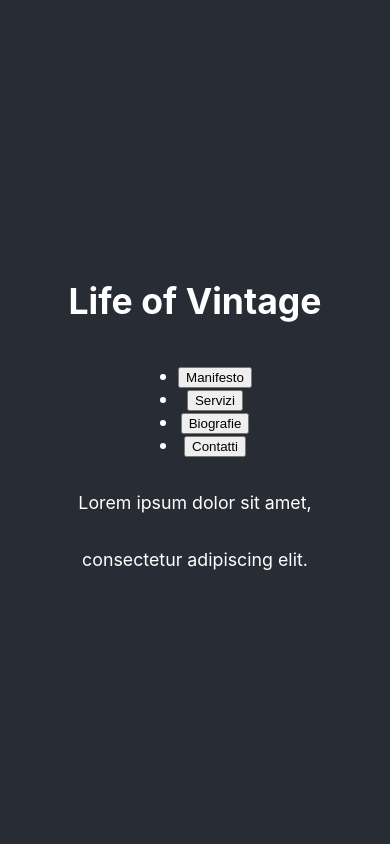
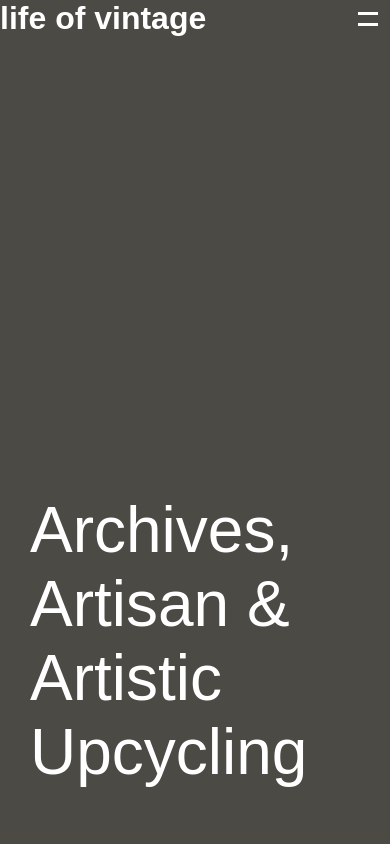
Before and after one commit to MichelangeloMastroroccoDeGrandis/lifeofvintage, a React (Create React App) app: page / in a window 390 px wide. Shown: the top 844 px of the page. Built offline with nearby package versions, Linux system fonts and the light colour scheme.

Commit message:
finish menu remember that website is mobile first

```diff
--- a/src/App.css
+++ /dev/null
@@ -1,38 +0,0 @@
-.App {
-  text-align: center;
-}
-
-.App-logo {
-  height: 40vmin;
-  pointer-events: none;
-}
-
-@media (prefers-reduced-motion: no-preference) {
-  .App-logo {
-    animation: App-logo-spin infinite 20s linear;
-  }
-}
-
-.App-header {
-  background-color: #282c34;
-  min-height: 100vh;
-  display: flex;
-  flex-direction: column;
-  align-items: center;
-  justify-content: center;
-  font-size: calc(10px + 2vmin);
-  color: white;
-}
-
-.App-link {
-  color: #61dafb;
-}
-
-@keyframes App-logo-spin {
-  from {
-    transform: rotate(0deg);
-  }
-  to {
-    transform: rotate(360deg);
-  }
-}
--- a/src/App.js
+++ b/src/App.js
@@ -1,4 +1,4 @@
-import './App.css';
+import './components/css/App.css';
 import Header from './components/Header';
 import Manifesto from './components/Manifesto';
 import Services from './components/Services';
--- a/src/components/Header.js
+++ b/src/components/Header.js
@@ -1,19 +1,40 @@
+import styles from './css/Header.module.css'
 import AnchorLink from "react-anchor-link-smooth-scroll";
+import React, { useState } from 'react';
+
 const Header = () => {
-    return (<header className="App-header">
 
-                <h1>Life of Vintage </h1>
-                <nav>
+    const [isOpen, setIsOpen] = useState(false);
+
+    const toggleNav = () => {
+        setIsOpen(!isOpen);
+    }
+
+    return (<header className={styles.header}>
+            <div className={styles.container}>
+                <h1>life of vintage</h1>
+                <div className={styles.hamburger} onClick={toggleNav}>
+                    <div className={`${styles.hamburgerLine} ${isOpen ? styles.cross1 : ''}`}></div>
+                    <div className={`${styles.hamburgerLine} ${isOpen ? styles.cross2 : ''}`}></div>
+                </div>
+            </div>
+                <nav className={`${styles.nav} ${isOpen ? styles.open : ''}`}>
                     <ul>
-                        <li><AnchorLink href="#manifesto"><button>Manifesto</button></AnchorLink></li>
-                        <li><AnchorLink href="#services"><button>Servizi</button></AnchorLink></li>
-                        <li><AnchorLink href="#biographies"><button>Biografie</button></AnchorLink></li>
-                        <li><AnchorLink href="#contacts"><button>Contatti</button></AnchorLink></li>
+                        <li><span>1</span><AnchorLink href="#manifesto"><button>Manifesto</button></AnchorLink></li>
+                        <li><span>2</span><AnchorLink href="#services"><button>Servizi</button></AnchorLink></li>
+                        <li><span>3</span><AnchorLink href="#biographies"><button>Biografie</button></AnchorLink></li>
+                        <li><span>4</span><AnchorLink href="#contacts"><button>Contatti</button></AnchorLink></li>
                     </ul>
                 </nav>
-                <p>Lorem ipsum dolor sit amet,</p>
-                <p>consectetur adipiscing elit. </p>
+
+                <div className={styles.payoff}>
+                <p>Archives,</p>
+                <p>Artisan &</p>
+                <p>Artistic Upcycling</p>
+                </div>
             </header>)
+
 };
 
+
 export default Header;
--- /dev/null
+++ b/src/components/css/App.css
@@ -0,0 +1,14 @@
+.App {
+  background-color: rgb(76, 74, 68);
+}
+
+* {
+  color: #fff;
+  margin: 0;
+  padding: 0;
+  font-family: Arial, Helvetica, sans-serif;
+}
+
+a, button {
+  cursor: pointer;
+}
--- /dev/null
+++ b/src/components/css/Header.module.css
@@ -0,0 +1,71 @@
+.header {
+    height: 100vh;
+}
+
+.container {
+    display: flex;
+}
+
+.nav {
+    height: 0;
+    overflow: hidden;
+    text-align: center;
+    transition: height 1s ease-out;
+}
+
+.nav.open {
+    height: 100%;
+    overflow: hidden;
+    max-height: 300px;
+}
+
+.nav ul {
+    display: inline-block;
+    text-align: left;
+    list-style: none;
+}
+
+.nav span {
+    display: inline-block;
+    font-size: 24px;
+    transform: translateY(-24px);
+    margin: 0 12px;
+}
+
+.nav button {
+    color: #fff;
+    background-color: transparent;
+    font-size: 48px;
+    border: 0;
+}
+
+.hamburger {
+    position: absolute;
+    top: 0;
+    right:0;
+    padding: .25em;
+
+}
+
+.hamburgerLine {
+    background-color: #fff;
+    height: 3px;
+    width: 20px;
+    margin: .5em;
+    transition: transform .5s ease-out;
+}
+
+.cross1 {
+    transform: rotate(-45deg) translateX(-9px);
+}
+
+.cross2 {
+    transform: rotate(45deg) translateX(-7px);
+}
+
+.payoff {
+    position: absolute;
+    bottom: 25px;
+    margin: 30px;
+    font-size: 64px;
+}
```
